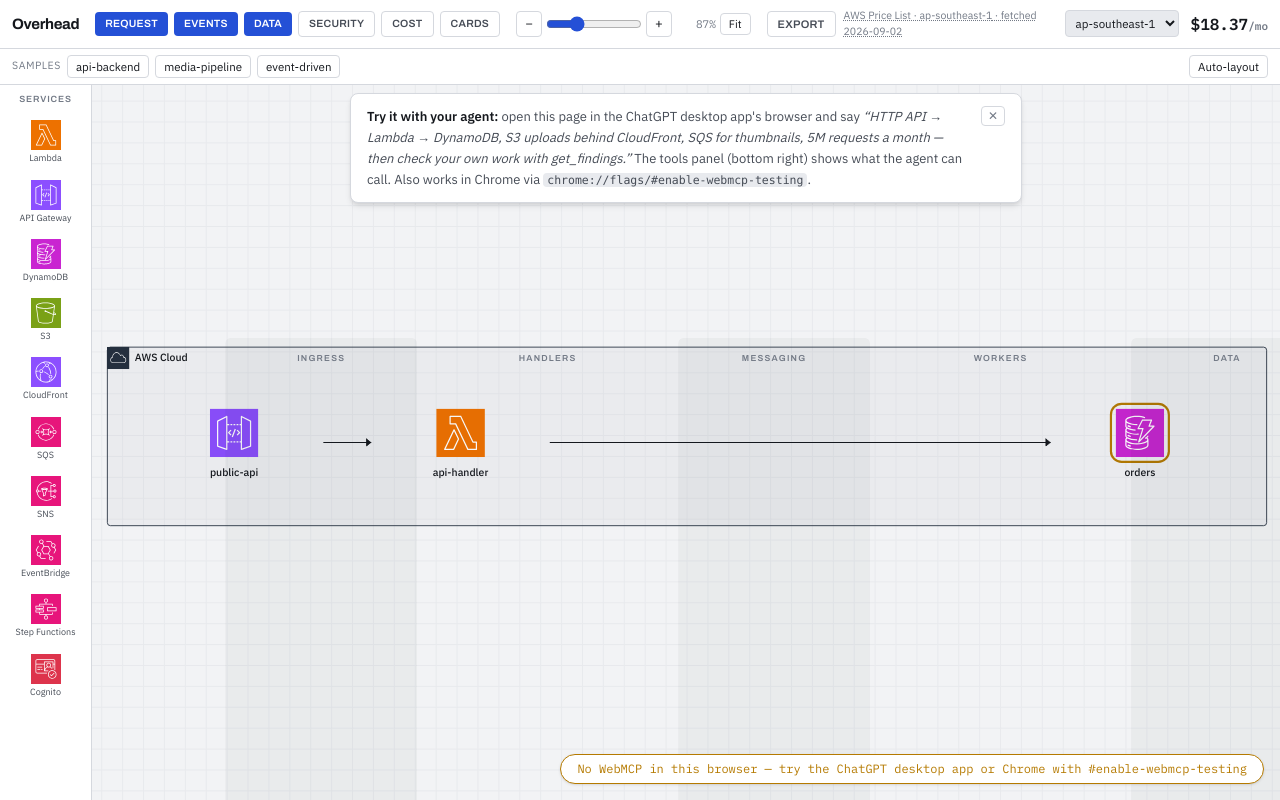
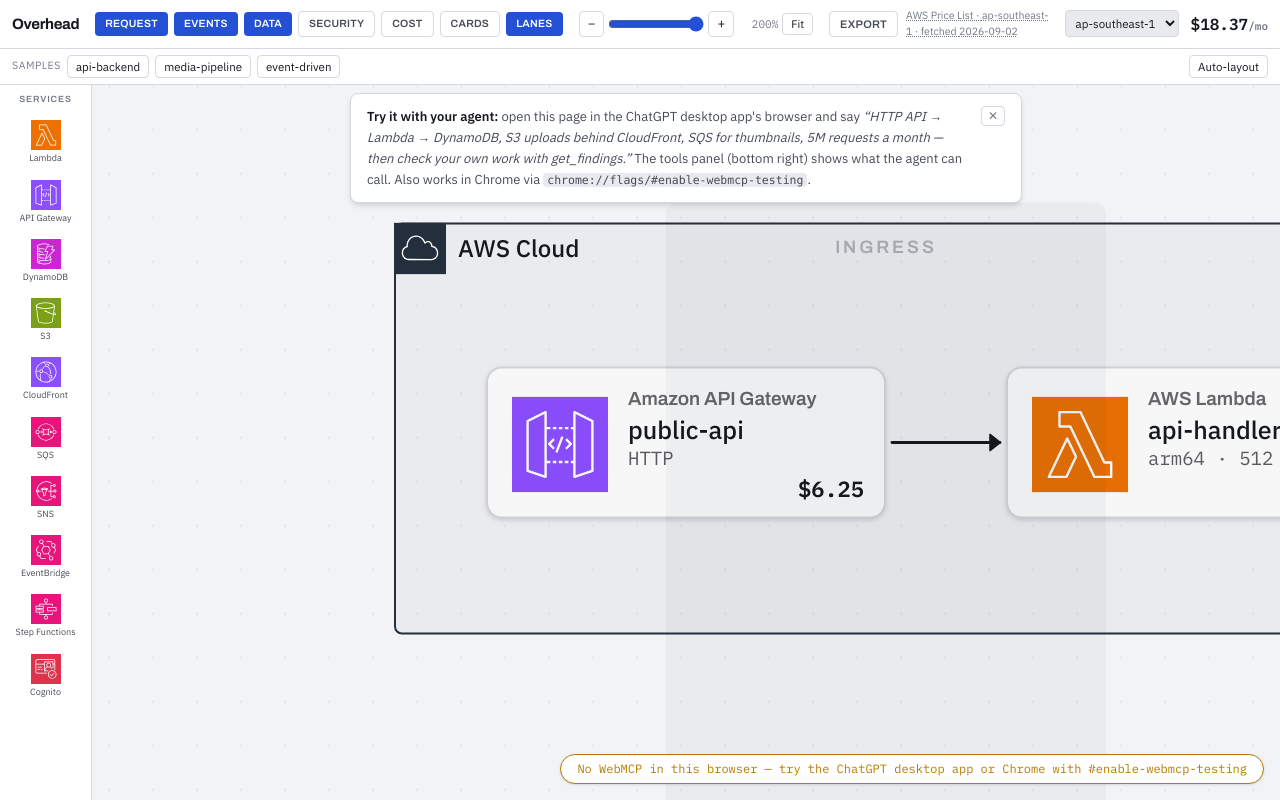
Before and after one commit to jomspangilinan/overhead, a Next.js app: page / in a window 1280 px wide. Built offline with nearby package versions, Linux system fonts and the light colour scheme.

Commit message:
fix(canvas): edges anchor to icon rim not hit-box; live edge routing while dragging; drag-and-drop from palette; adds no longer re-layout the canvas; lanes toggle + dimmer labels; dot grid

```diff
--- a/src/canvas/AwsNode.tsx
+++ b/src/canvas/AwsNode.tsx
@@ -4,8 +4,14 @@
 // the name beneath (default), or the 200×76 card housing the icon when
 // zoomed ≥125% / Cards / Cost. Constant 200×100 hit-box keeps edges stable.
 
-import { memo } from "react";
-import { Handle, Position, type NodeProps, type Node } from "@xyflow/react";
+import { memo, useEffect } from "react";
+import {
+  Handle,
+  Position,
+  useUpdateNodeInternals,
+  type NodeProps,
+  type Node,
+} from "@xyflow/react";
 import { useStore, cardModeOf, pricingOf, snapshotOf } from "@/store/useStore";
 import { getService } from "@/engine/services";
 import { nodeCost } from "@/engine/cost";
@@ -29,6 +35,15 @@
     return unit ? `${s} ${unit}` : s;
   }
   return String(value);
+}
+
+/** Re-measure handles when the icon/card mode flips, so edges re-anchor. */
+function ModeInternals({ nodeId, cardMode }: { nodeId: string; cardMode: boolean }) {
+  const updateNodeInternals = useUpdateNodeInternals();
+  useEffect(() => {
+    updateNodeInternals(nodeId);
+  }, [nodeId, cardMode, updateNodeInternals]);
+  return null;
 }
 
 export const AwsNode = memo(function AwsNode({ data }: NodeProps<AwsNodeType>) {
@@ -74,13 +89,23 @@
     .filter(Boolean)
     .join(" · ");
 
+  // Icon-mode edges anchor at the 56px icon's rim, not the 200px hit-box —
+  // otherwise arrowheads float in empty space. Icon centre sits at y≈39.
+  const anchor = cardMode
+    ? { left: { top: NODE_H / 2, left: 0 }, right: { top: NODE_H / 2, right: 0 } }
+    : {
+        left: { top: 39, left: NODE_W / 2 - ICON / 2 - 6 },
+        right: { top: 39, right: NODE_W / 2 - ICON / 2 - 6 },
+      };
+
   return (
     <div
       className="overhead-node relative"
       style={{ width: NODE_W, height: NODE_H }}
     >
-      <Handle type="target" position={Position.Left} style={{ top: NODE_H / 2 }} />
-      <Handle type="source" position={Position.Right} style={{ top: NODE_H / 2 }} />
+      <ModeInternals nodeId={data.nodeId} cardMode={cardMode} />
+      <Handle type="target" position={Position.Left} style={anchor.left} />
+      <Handle type="source" position={Position.Right} style={anchor.right} />
       {cardMode ? (
         <div
           className="absolute overflow-hidden rounded-lg border bg-surface shadow-sm"
--- a/src/canvas/Canvas.tsx
+++ b/src/canvas/Canvas.tsx
@@ -6,6 +6,7 @@
   Background,
   BackgroundVariant,
   MarkerType,
+  useReactFlow,
   type Node,
   type Edge,
   type NodeTypes,
@@ -141,6 +142,23 @@
     [setZoom],
   );
 
+  const { screenToFlowPosition } = useReactFlow();
+  const addNode = useStore((s) => s.addNode);
+  const showLanes = useStore((s) => s.showLanes);
+
+  const onDrop = useCallback(
+    (e: React.DragEvent) => {
+      const service = e.dataTransfer.getData("application/overhead-service");
+      if (!service) return;
+      e.preventDefault();
+      const pos = screenToFlowPosition({ x: e.clientX, y: e.clientY });
+      const count = useStore.getState().nodes.length;
+      const id = addNode(service, `${service}-${count + 1}`, undefined, undefined, pos);
+      select(id);
+    },
+    [screenToFlowPosition, addNode, select],
+  );
+
   return (
     <div
       className={`overhead-canvas h-full w-full ${hoveredId || traceIds?.length ? "hovering" : ""} ${cardMode ? "cards" : ""}`}
@@ -150,9 +168,19 @@
         edges={rfEdges}
         nodeTypes={nodeTypes}
         edgeTypes={edgeTypes}
+        onNodeDrag={(_e, n) =>
+          moveNode(n.id, n.position.x + NODE_W / 2, n.position.y + NODE_H / 2)
+        }
         onNodeDragStop={(_e, n) =>
           moveNode(n.id, n.position.x + NODE_W / 2, n.position.y + NODE_H / 2)
         }
+        onDragOver={(e) => {
+          if (e.dataTransfer.types.includes("application/overhead-service")) {
+            e.preventDefault();
+            e.dataTransfer.dropEffect = "copy";
+          }
+        }}
+        onDrop={onDrop}
         onNodeClick={(_e, n) => select(n.id)}
         onPaneClick={() => {
           select(null);
@@ -169,9 +197,9 @@
         panOnScroll
         proOptions={{ hideAttribution: true }}
       >
-        <Background variant={BackgroundVariant.Lines} gap={24} color="var(--rule)" style={{ opacity: 0.35 }} />
+        <Background variant={BackgroundVariant.Dots} gap={22} size={1.2} color="var(--rule)" style={{ opacity: 0.5 }} />
         <GroupFrames />
-        <Lanes />
+        {showLanes ? <Lanes /> : null}
       </ReactFlow>
     </div>
   );
--- a/src/canvas/Lanes.tsx
+++ b/src/canvas/Lanes.tsx
@@ -30,14 +30,16 @@
               />
             ) : null}
             <div
-              className="pointer-events-none absolute text-[10px] font-semibold tracking-[0.14em]"
+              className="pointer-events-none absolute text-[9px] font-semibold tracking-[0.16em]"
               style={{
                 left: cx,
                 top: -24,
                 transform: "translateX(-50%)",
                 color: "var(--ink-3)",
+                opacity: 0.55,
                 fontFamily: "var(--font-archivo)",
               }}
+              title="Auto-layout columns — agents place services by role"
             >
               {LANE_LABELS[lane]}
             </div>
--- a/src/canvas/Palette.tsx
+++ b/src/canvas/Palette.tsx
@@ -21,8 +21,13 @@
       {Object.values(SERVICES).map((def) => (
         <button
           key={def.id}
-          title={`Add ${def.term}`}
-          className="flex flex-col items-center gap-0.5 rounded p-1.5 hover:bg-surface-2"
+          title={`${def.term} — click to add, or drag onto the canvas`}
+          draggable
+          onDragStart={(e) => {
+            e.dataTransfer.setData("application/overhead-service", def.id);
+            e.dataTransfer.effectAllowed = "copy";
+          }}
+          className="flex cursor-grab flex-col items-center gap-0.5 rounded p-1.5 hover:bg-surface-2 active:cursor-grabbing"
           onClick={() => {
             const id = addNode(def.id, `${def.id}-${count + 1}`);
             select(id);
--- a/src/canvas/Toolbar.tsx
+++ b/src/canvas/Toolbar.tsx
@@ -45,6 +45,8 @@
   const setLayer = useStore((s) => s.setLayer);
   const cardsForced = useStore((s) => s.cardsForced);
   const setCardsForced = useStore((s) => s.setCardsForced);
+  const showLanes = useStore((s) => s.showLanes);
+  const setShowLanes = useStore((s) => s.setShowLanes);
   const zoom = useStore((s) => s.zoom);
   const region = useStore((s) => s.region);
   const setRegion = useStore((s) => s.setRegion);
@@ -77,6 +79,11 @@
           <Toggle key={l} on={layers[l]} label={l} onClick={() => setLayer(l, !layers[l])} />
         ))}
         <Toggle on={cardsForced} label="cards" onClick={() => setCardsForced(!cardsForced)} />
+        <Toggle
+          on={showLanes}
+          label="lanes"
+          onClick={() => setShowLanes(!showLanes)}
+        />
       </div>
 
       <div className="ml-2 flex items-center gap-1">
--- a/src/engine/layout.ts
+++ b/src/engine/layout.ts
@@ -30,6 +30,17 @@
   return node.lane ?? getService(node.service)?.lane ?? "handlers";
 }
 
+/** Position for one new node: its lane column, first free row — nothing else moves. */
+export function placeInLane(nodes: ArchNode[], lane: Lane): { x: number; y: number } {
+  const inLane = nodes.filter((n) => laneOf(n) === lane);
+  return {
+    x: X0 + LANE_ORDER.indexOf(lane) * LANE_GAP,
+    y: inLane.length
+      ? Math.max(...inLane.map((n) => n.position.y)) + ROW_GAP
+      : Y0,
+  };
+}
+
 export function autoLayout(
   nodes: ArchNode[],
 ): Record<string, { x: number; y: number }> {
--- a/src/store/useStore.ts
+++ b/src/store/useStore.ts
@@ -15,7 +15,7 @@
 import { DEFAULT_TRAFFIC } from "@/engine/model";
 import type { PricingTable } from "@/engine/pricing";
 import type { BillSummary } from "@/engine/bill";
-import { autoLayout } from "@/engine/layout";
+import { autoLayout, laneOf, placeInLane } from "@/engine/layout";
 import { defaultSettings } from "@/engine/defineService";
 import { getService } from "@/engine/services";
 import use1 from "../../data/pricing.us-east-1.json";
@@ -56,7 +56,10 @@
     name: string,
     settings?: Record<string, unknown>,
     group?: string,
+    position?: { x: number; y: number },
   ) => string;
+  showLanes: boolean;
+  setShowLanes: (on: boolean) => void;
   removeNode: (id: string) => void;
   moveNode: (id: string, x: number, y: number) => void;
   setNodeSetting: (id: string, key: string, value: unknown) => void;
@@ -112,7 +115,7 @@
       hoveredId: null,
     }),
 
-  addNode: (service, name, settings, group) => {
+  addNode: (service, name, settings, group, position) => {
     const def = getService(service);
     if (!def) throw new Error(`Unknown service "${service}"`);
     const id = newId(service);
@@ -124,13 +127,15 @@
       group,
       position: { x: 0, y: 0 },
     };
-    const nodes = [...get().nodes, node];
-    const positions = autoLayout(nodes);
-    set({
-      nodes: nodes.map((n) => ({ ...n, position: positions[n.id] ?? n.position })),
-    });
+    // New node lands in its lane's next free row (or where it was dropped);
+    // existing nodes never move.
+    node.position = position ?? placeInLane(get().nodes, laneOf(node));
+    set((s) => ({ nodes: [...s.nodes, node] }));
     return id;
   },
+
+  showLanes: true,
+  setShowLanes: (on) => set({ showLanes: on }),
 
   removeNode: (id) =>
     set((s) => ({
```
